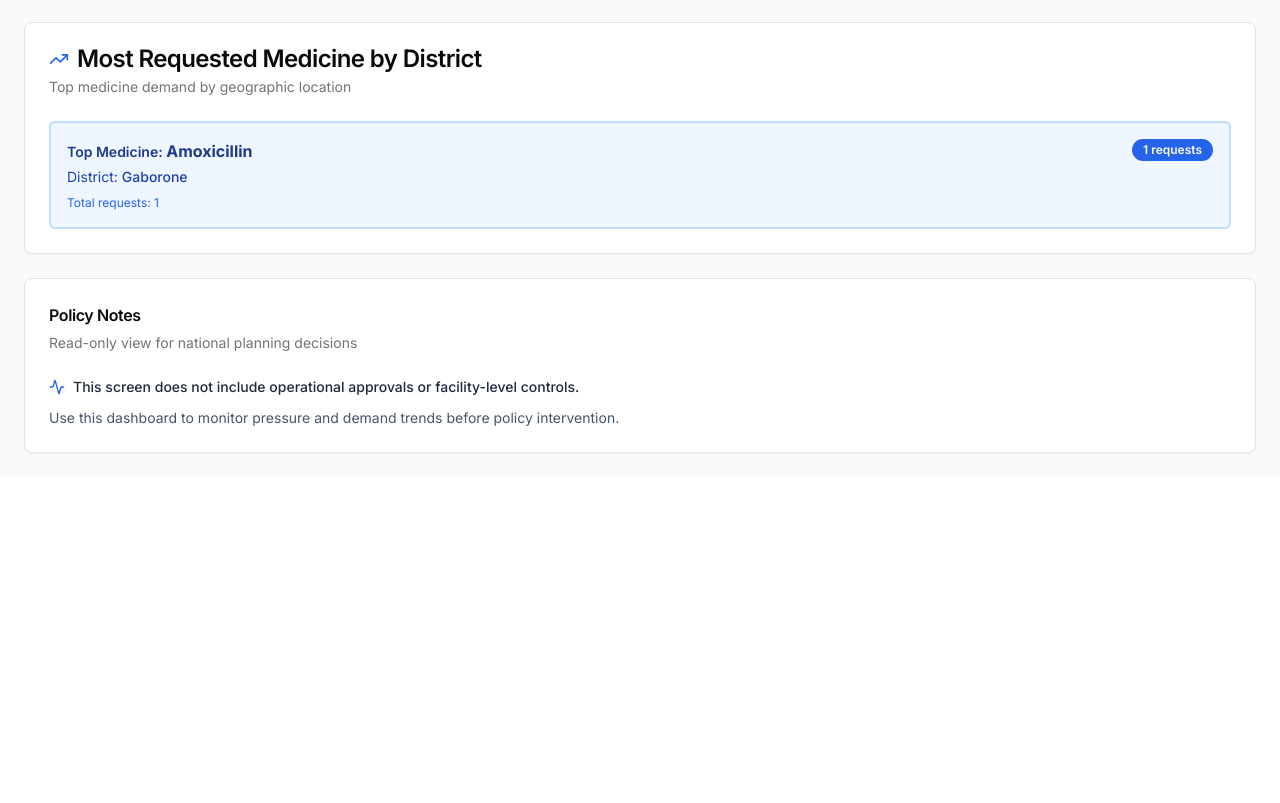
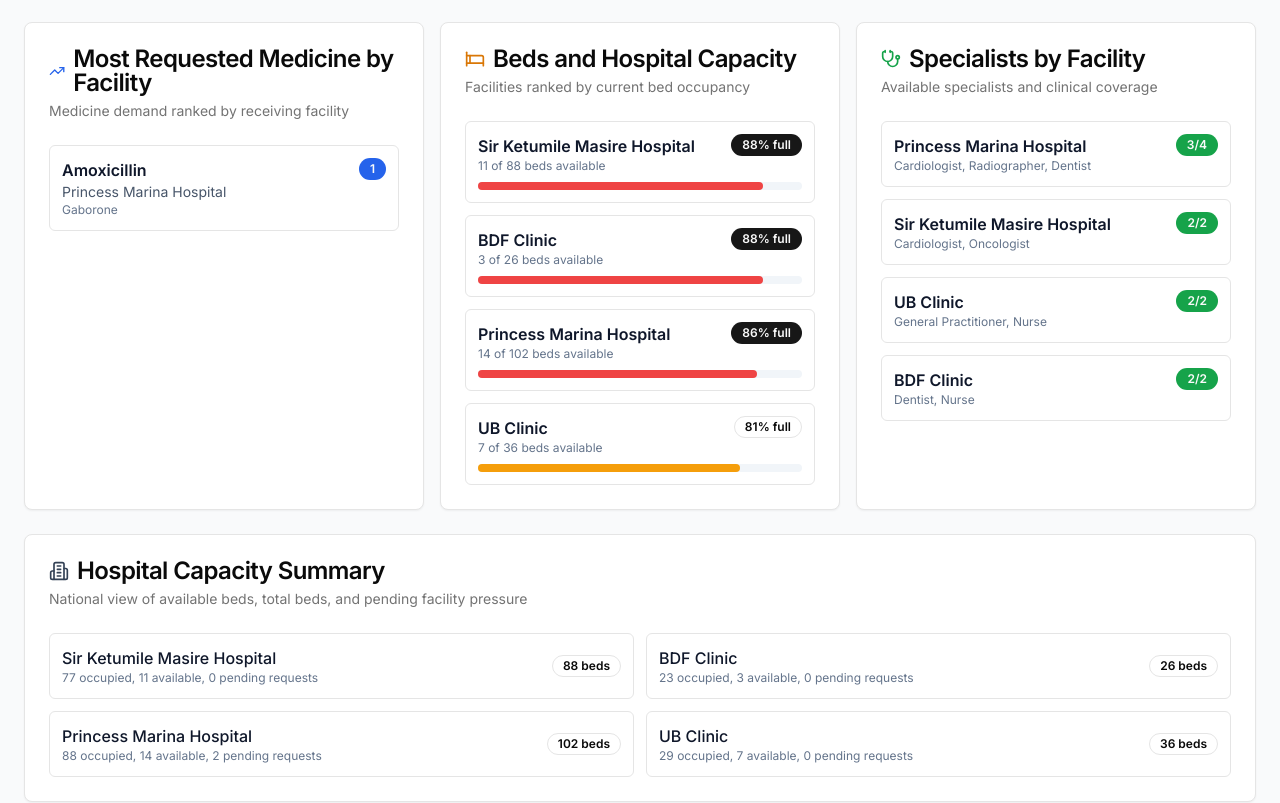
Before and after one commit to Ogaufi4/beats-health-platform-v1, a Next.js app: page /admin/dashboard in a window 1280 px wide. Shown: the part 1380-2183 px from the top of the page. Before the commit the page ends 1857 px from the top, so only its background shows below. Built offline with nearby package versions, Linux system fonts and the light colour scheme.

Commit message:
fix: restore MOHW planning signals

```diff
--- a/app/admin/dashboard/page.tsx
+++ b/app/admin/dashboard/page.tsx
@@ -2,7 +2,7 @@
 
 import { useEffect, useMemo, useState } from "react"
 import Link from "next/link"
-import { Activity, Bell, Clock, Globe, LogOut, ShieldCheck, TrendingUp, TriangleAlert, Users, AlertCircle, CheckCircle2, XCircle } from "lucide-react"
+import { Activity, Bed, Bell, Building2, Clock, Globe, LogOut, ShieldCheck, Stethoscope, TrendingUp, TriangleAlert, Users, AlertCircle, CheckCircle2, XCircle } from "lucide-react"
 import BeatsLogo from "@/components/BeatsLogo"
 import { Badge } from "@/components/ui/badge"
 import { Button } from "@/components/ui/button"
@@ -15,6 +15,7 @@ type FacilityRecord = {
   location?: string
   stock: Record<string, number>
   wards: Array<{ available_beds: number; total_beds: number }>
+  specialists: Record<string, "available" | "busy" | "off-duty">
 }
 
 type TaskRecord = {
@@ -154,14 +155,14 @@ export default function AdminDashboardPage() {
     }
   }, [tasks])
 
-  // F. MOST REQUESTED MEDICINE BY LOCATION/DISTRICT
-  const mostRequestedMedicineByDistrict = useMemo(() => {
+  // F. MOST REQUESTED MEDICINE BY FACILITY
+  const mostRequestedMedicinesByFacility = useMemo(() => {
     const medicineNames = new Set<string>()
     facilities.forEach((facility) => {
       Object.keys(facility.stock ?? {}).forEach((item) => medicineNames.add(item.toLowerCase()))
     })
 
-    const counts = new Map<string, { medicine: string; district: string; count: number }>()
+    const counts = new Map<string, { medicine: string; facility: string; location?: string; count: number }>()
 
     tasks.forEach((task) => {
       const rawItem = task.payload?.item
@@ -169,8 +170,9 @@ export default function AdminDashboardPage() {
       const normalizedItem = rawItem.trim().toLowerCase()
       if (!medicineNames.has(normalizedItem)) return
 
-      const district = facilities.find((facility) => facility.id === task.toFacility)?.location ?? "Unknown district"
-      const key = `${normalizedItem}|${district.toLowerCase()}`
+      const facility = facilities.find((item) => item.id === task.toFacility)
+      const facilityName = facility?.facility ?? task.toFacility.toUpperCase()
+      const key = `${normalizedItem}|${task.toFacility}`
       const existing = counts.get(key)
       if (existing) {
         existing.count += 1
@@ -179,24 +181,53 @@ export default function AdminDashboardPage() {
 
       counts.set(key, {
         medicine: toTitleCase(rawItem),
-        district,
+        facility: facilityName,
+        location: facility?.location,
         count: 1,
       })
     })
 
-    return Array.from(counts.values()).sort((left, right) => right.count - left.count).slice(0, 1)[0] ?? null
+    return Array.from(counts.values()).sort((left, right) => right.count - left.count).slice(0, 4)
   }, [facilities, tasks])
 
-  const highPressureFacilities = useMemo(() => {
-    return facilities.filter((facility) => {
-      const pending = pendingByFacility.get(facility.id) ?? 0
-      const lowBedWards = facility.wards.filter((ward) => {
-        const ratio = ward.available_beds / Math.max(1, ward.total_beds)
-        return ratio <= 0.2
-      }).length
-      return pending >= 3 || lowBedWards >= 1
-    }).length
+  const hospitalCapacity = useMemo(() => {
+    return facilities
+      .map((facility) => {
+        const totalBeds = facility.wards.reduce((sum, ward) => sum + Number(ward.total_beds ?? 0), 0)
+        const availableBeds = facility.wards.reduce((sum, ward) => sum + Number(ward.available_beds ?? 0), 0)
+        const occupiedBeds = Math.max(0, totalBeds - availableBeds)
+        const occupancyRate = totalBeds > 0 ? Math.round((occupiedBeds / totalBeds) * 100) : 0
+        const pending = pendingByFacility.get(facility.id) ?? 0
+
+        return {
+          facility: facility.facility,
+          location: facility.location,
+          totalBeds,
+          availableBeds,
+          occupiedBeds,
+          occupancyRate,
+          pending,
+        }
+      })
+      .sort((left, right) => right.occupancyRate - left.occupancyRate)
   }, [facilities, pendingByFacility])
+
+  const specialistCapacity = useMemo(() => {
+    return facilities
+      .map((facility) => {
+        const specialists = Object.entries(facility.specialists ?? {})
+        const available = specialists.filter(([, status]) => status === "available").length
+
+        return {
+          facility: facility.facility,
+          location: facility.location,
+          available,
+          total: specialists.length,
+          names: specialists.map(([name]) => name).slice(0, 3),
+        }
+      })
+      .sort((left, right) => right.available - left.available)
+  }, [facilities])
 
   const toggleAvailabilityStatus = (key: keyof typeof availabilityStatus) => {
     const current = availabilityStatus[key]
@@ -505,47 +536,130 @@ export default function AdminDashboardPage() {
           </Card>
         </section>
 
-        {/* F. MOST REQUESTED MEDICINE BY LOCATION/DISTRICT */}
-        <section>
+        {/* F. NATIONAL PLANNING SIGNALS */}
+        <section className="grid grid-cols-1 gap-4 lg:grid-cols-3">
           <Card>
             <CardHeader>
               <CardTitle className="flex items-center gap-2">
                 <TrendingUp className="h-5 w-5 text-blue-600" />
-                {language === "en" ? "Most Requested Medicine by District" : "Meriana Tse Bapikiwang"}
+                {language === "en" ? "Most Requested Medicine by Facility" : "Meriana e e Kopiwang ka Lefelo"}
               </CardTitle>
               <CardDescription>
                 {language === "en"
-                  ? "Top medicine demand by geographic location"
+                  ? "Medicine demand ranked by receiving facility"
                   : "Meditsi e e mo godimo"}
               </CardDescription>
             </CardHeader>
-            <CardContent>
-              {mostRequestedMedicineByDistrict ? (
-                <div className="rounded-md border-2 border-blue-200 bg-blue-50 p-4">
-                  <div className="flex items-start justify-between">
-                    <div>
-                      <p className="text-sm font-semibold text-blue-900">
-                        {language === "en" ? "Top Medicine: " : "Meditsi e mo godimo: "}
-                        <span className="text-base font-bold">{mostRequestedMedicineByDistrict.medicine}</span>
-                      </p>
-                      <p className="text-sm text-blue-800 mt-1">
-                        {language === "en" ? "District: " : "Kopano: "}
-                        <span className="font-medium">{mostRequestedMedicineByDistrict.district}</span>
-                      </p>
-                      <p className="text-xs text-blue-600 mt-2">
-                        {language === "en"
-                          ? `Total requests: ${mostRequestedMedicineByDistrict.count}`
-                          : `Kopano: ${mostRequestedMedicineByDistrict.count}`}
-                      </p>
+            <CardContent className="space-y-3">
+              {mostRequestedMedicinesByFacility.length > 0 ? (
+                mostRequestedMedicinesByFacility.map((entry) => (
+                  <div key={`${entry.medicine}-${entry.facility}`} className="rounded-md border p-3">
+                    <div className="flex items-start justify-between gap-3">
+                      <div>
+                        <p className="font-semibold text-slate-900">{entry.medicine}</p>
+                        <p className="text-sm text-slate-600">{entry.facility}</p>
+                        {entry.location && <p className="text-xs text-slate-500">{entry.location}</p>}
+                      </div>
+                      <Badge className="bg-blue-600">{entry.count}</Badge>
                     </div>
-                    <Badge className="bg-blue-600">{mostRequestedMedicineByDistrict.count} requests</Badge>
                   </div>
-                </div>
+                ))
               ) : (
                 <p className="rounded-md border border-dashed p-4 text-center text-sm text-slate-500">
                   {language === "en" ? "No medicine demand signal yet" : "Ga go na seipone"}
                 </p>
               )}
+            </CardContent>
+          </Card>
+
+          <Card>
+            <CardHeader>
+              <CardTitle className="flex items-center gap-2">
+                <Bed className="h-5 w-5 text-amber-600" />
+                {language === "en" ? "Beds and Hospital Capacity" : "Dibethe le Bokgoni jwa Maokelo"}
+              </CardTitle>
+              <CardDescription>
+                {language === "en" ? "Facilities ranked by current bed occupancy" : "Maokelo ka tiriso ya dibethe"}
+              </CardDescription>
+            </CardHeader>
+            <CardContent className="space-y-3">
+              {hospitalCapacity.slice(0, 4).map((facility) => (
+                <div key={facility.facility} className="rounded-md border p-3">
+                  <div className="mb-2 flex items-start justify-between gap-3">
+                    <div>
+                      <p className="font-semibold text-slate-900">{facility.facility}</p>
+                      <p className="text-xs text-slate-500">
+                        {facility.availableBeds} of {facility.totalBeds} beds available
+                      </p>
+                    </div>
+                    <Badge variant={facility.occupancyRate >= 85 ? "default" : "outline"}>{facility.occupancyRate}% full</Badge>
+                  </div>
+                  <div className="h-2 rounded-full bg-slate-100">
+                    <div
+                      className={`h-2 rounded-full ${facility.occupancyRate >= 85 ? "bg-red-500" : facility.occupancyRate >= 70 ? "bg-amber-500" : "bg-green-500"}`}
+                      style={{ width: `${Math.min(100, facility.occupancyRate)}%` }}
+                    />
+                  </div>
+                </div>
+              ))}
+            </CardContent>
+          </Card>
+
+          <Card>
+            <CardHeader>
+              <CardTitle className="flex items-center gap-2">
+                <Stethoscope className="h-5 w-5 text-green-600" />
+                {language === "en" ? "Specialists by Facility" : "Dingaka ka Lefelo"}
+              </CardTitle>
+              <CardDescription>
+                {language === "en" ? "Available specialists and clinical coverage" : "Dingaka tse di teng"}
+              </CardDescription>
+            </CardHeader>
+            <CardContent className="space-y-3">
+              {specialistCapacity.map((facility) => (
+                <div key={facility.facility} className="rounded-md border p-3">
+                  <div className="flex items-start justify-between gap-3">
+                    <div>
+                      <p className="font-semibold text-slate-900">{facility.facility}</p>
+                      <p className="text-xs text-slate-500">
+                        {facility.names.length > 0 ? facility.names.join(", ") : "No specialists listed"}
+                      </p>
+                    </div>
+                    <Badge className="bg-green-600">
+                      {facility.available}/{facility.total}
+                    </Badge>
+                  </div>
+                </div>
+              ))}
+            </CardContent>
+          </Card>
+        </section>
+
+        <section>
+          <Card>
+            <CardHeader>
+              <CardTitle className="flex items-center gap-2">
+                <Building2 className="h-5 w-5 text-slate-700" />
+                {language === "en" ? "Hospital Capacity Summary" : "Tshobokanyo ya Bokgoni jwa Maokelo"}
+              </CardTitle>
+              <CardDescription>
+                {language === "en" ? "National view of available beds, total beds, and pending facility pressure" : "Ponelopele ya naga ya dibethe le kgatelelo"}
+              </CardDescription>
+            </CardHeader>
+            <CardContent>
+              <div className="grid grid-cols-1 gap-3 md:grid-cols-2">
+                {hospitalCapacity.map((facility) => (
+                  <div key={facility.facility} className="flex items-center justify-between rounded-md border p-3">
+                    <div>
+                      <p className="font-medium text-slate-900">{facility.facility}</p>
+                      <p className="text-xs text-slate-500">
+                        {facility.occupiedBeds} occupied, {facility.availableBeds} available, {facility.pending} pending requests
+                      </p>
+                    </div>
+                    <Badge variant="outline">{facility.totalBeds} beds</Badge>
+                  </div>
+                ))}
+              </div>
             </CardContent>
           </Card>
         </section>
```
